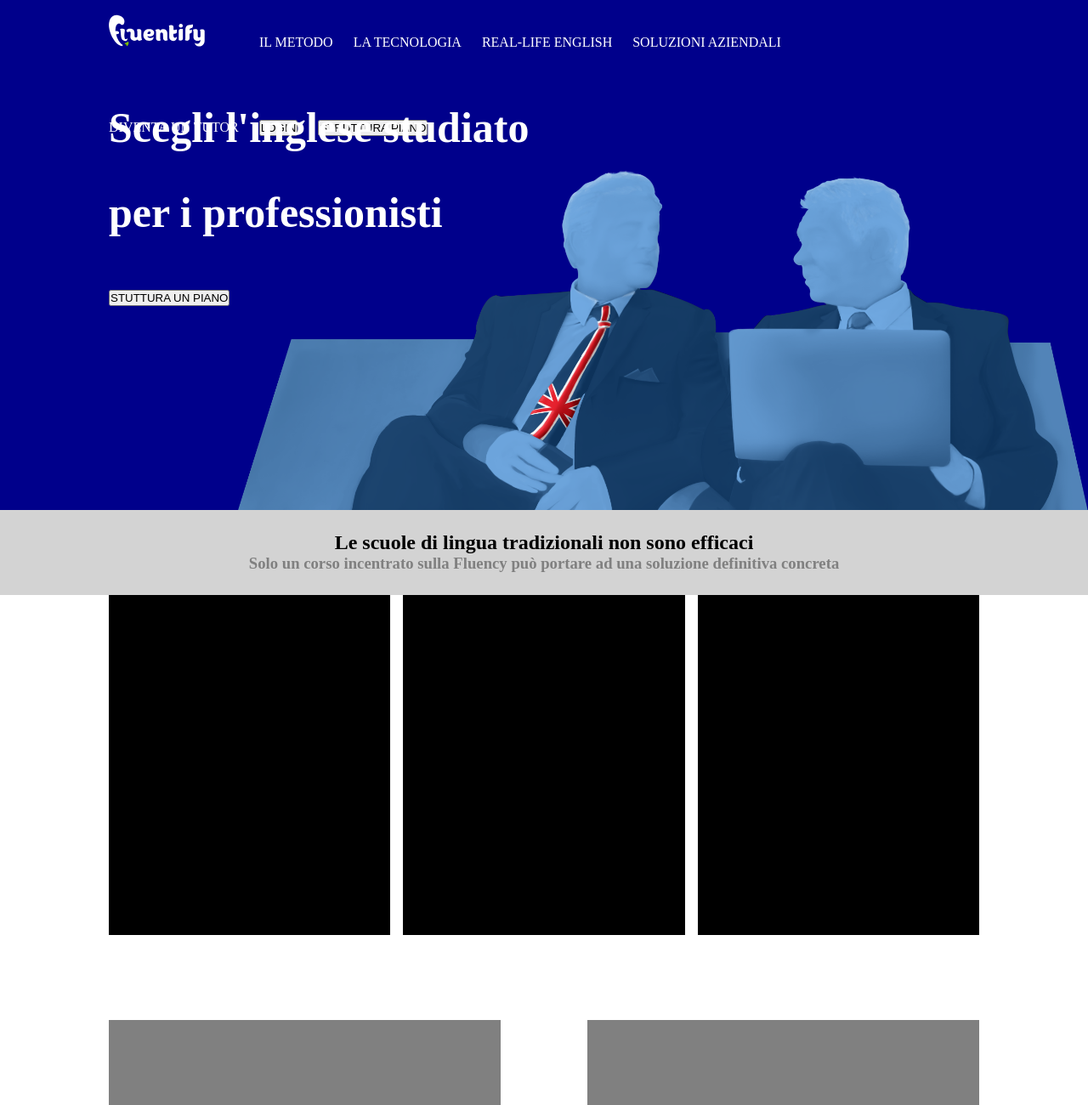
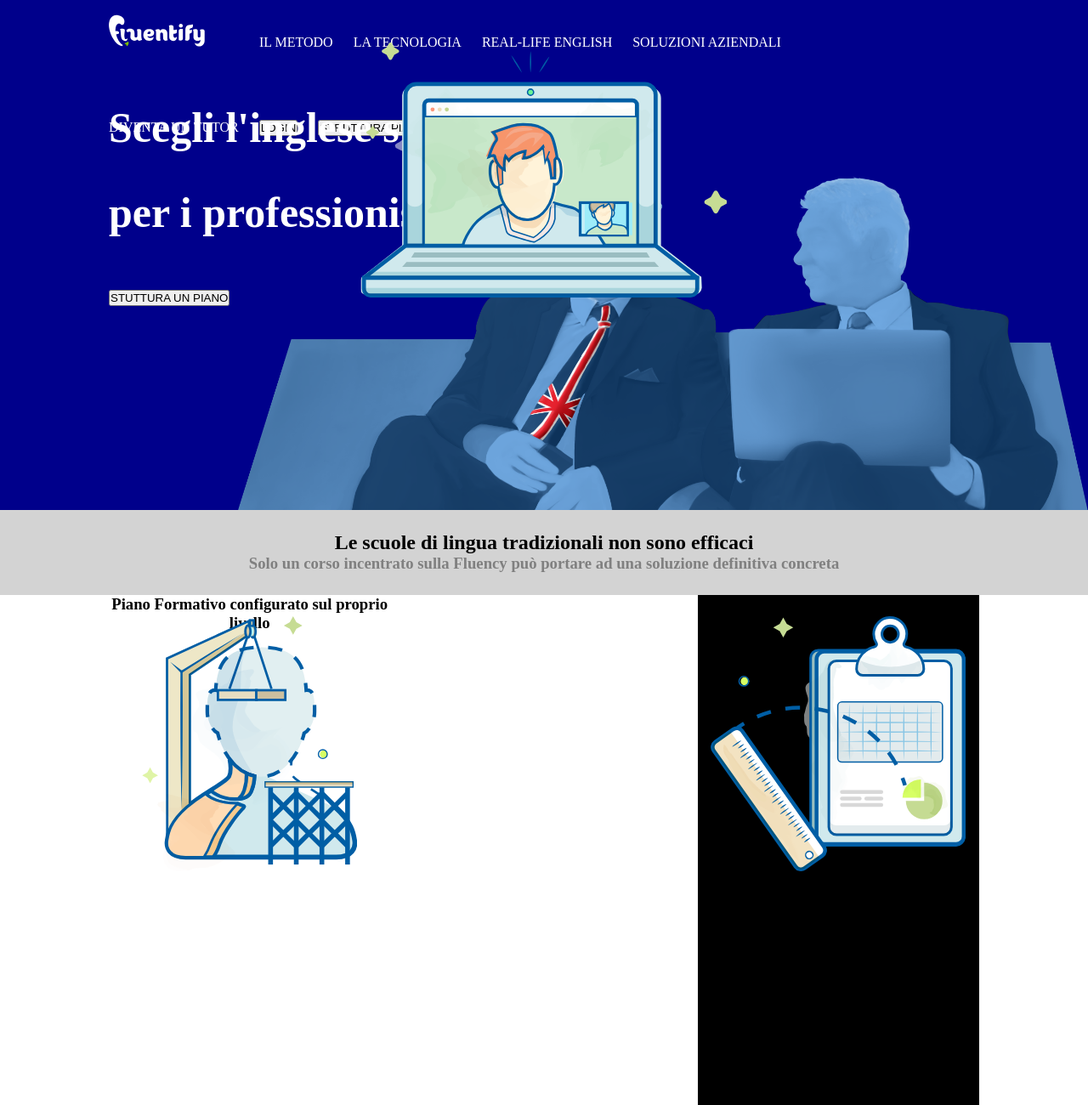
Before and after one commit to antonio-fiorentino/htmlcss-fluentify, a plain HTML site: page index.html in a window 1280 px wide. Shown: the top 1300 px of the page at 85% size. Drawn offline with Linux system fonts and the light colour scheme.

Commit message:
inizio colonne

```diff
--- a/css/master.css
+++ b/css/master.css
@@ -67,7 +67,7 @@ header > img{
   text-align: center;
   padding:25px;
 }
-h3{
+.txtbanner > h3{
   color: grey;
 }
 .colonne::after{
@@ -81,37 +81,69 @@ h3{
   margin-bottom: 100px;
 }
 .colonna1{
-  height: 400px;
+  height: 700px;
   width: 33.333%;
   float: left;
   padding-right: 10px;
 }
+.destra > img{
+  height: 300px;
+  text-align: center;
+  position: absolute;
+  transform: translate(-50%,-50%);
+  left: 50%;
+  top: 25%;
+}
 .colonna2{
-  height: 400px;
+  height: 700px;
   width: 33.333%;
   float: left;
   padding: 0px 5px;
 }
+.centro > img{
+  height: 300px;
+  text-align: center;
+  position: absolute;
+  transform: translate(-50%,-50%);
+  left: 50%;
+  top: 25%;
+}
+
 .colonna3{
-  height: 400px;
+  height: 700px;
   width: 33.333%;
   float: left;
   padding-left: 10px;
 }
+.sinistra > img{
+  height: 300px;
+  text-align: center;
+  position: absolute;
+  transform: translate(-50%,-50%);
+  left: 50%;
+  top: 25%;
+}
+
 .destra{
-  background-color: black;
-  height: 400px;
+  height: 700px;
   width: 100%;
+  position: relative;
+  text-align: center;
 }
+.destra
 .centro{
   background-color: black;
-  height: 400px;
+  height: 700px;
   width: 100%;
+  position: relative;
+
 }
 .sinistra{
   background-color: black;
-  height: 400px;
+  height: 700px;
   width: 100%;
+  position: relative;
+
 }
 .livelli::after{
   content: "";
--- a/index.html
+++ b/index.html
@@ -59,19 +59,21 @@
 
         <div class="colonna1">
           <div class="destra">
-
+            <img src="img/profile.svg" alt="">
+            <h3>Piano Formativo configurato sul proprio livello</h3>
           </div>
         </div>
 
         <div class="colonna2">
           <div class="centro">
-
+            <img src="img/computer.svg" alt="">
           </div>
 
         </div>
 
         <div class="colonna3">
           <div class="sinistra">
+            <img src="img/doc.svg" alt="">
 
           </div>
 
```
